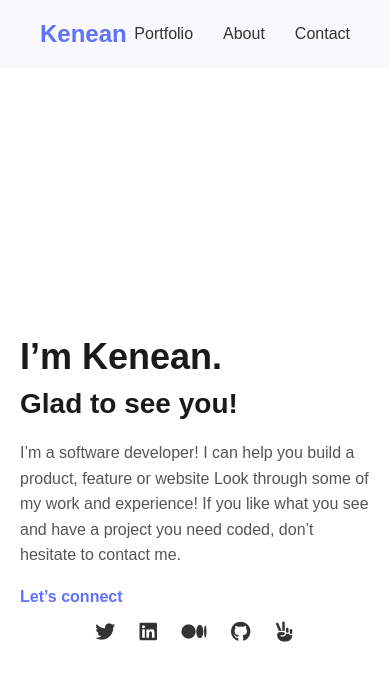
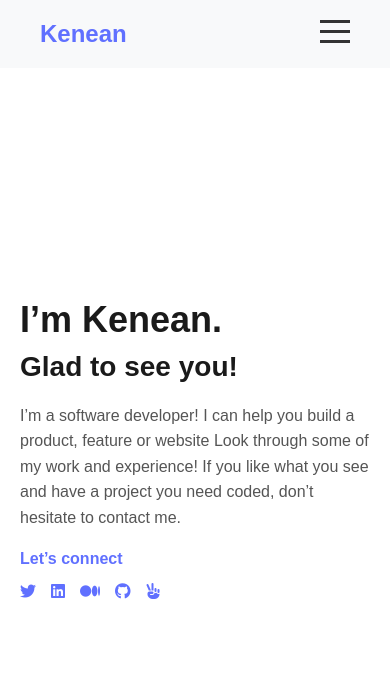
Before and after one commit to keneanalemayhu/portfolio, a plain HTML site: page index.html in a window 390 px wide. Drawn offline with Linux system fonts and the light colour scheme.

Commit message:
fixed the hamburger, and added a hidden checkbox on index

```diff
--- a/index.html
+++ b/index.html
@@ -5,12 +5,23 @@
     <meta name="viewport" content="width=device-width, initial-scale=1.0" />
     <title>Portfolio</title>
     <link rel="stylesheet" href="style/style.css" />
-    <link rel="stylesheet" href="https://cdnjs.cloudflare.com/ajax/libs/font-awesome/6.5.0/css/all.min.css" />
+    <link
+      rel="stylesheet"
+      href="https://cdnjs.cloudflare.com/ajax/libs/font-awesome/6.5.0/css/all.min.css"
+    />
   </head>
   <body>
     <header>
       <div class="navbar">
         <h1>Kenean</h1>
+
+        <input type="checkbox" id="menu-toggle" />
+        <label for="menu-toggle" class="hamburger">
+          <span></span>
+          <span></span>
+          <span></span>
+        </label>
+
         <ul class="navitems">
           <li><a href="index.html">Portfolio</a></li>
           <li><a href="about.html">About</a></li>
@@ -18,18 +29,21 @@
         </ul>
       </div>
     </header>
+
     <section class="hero">
+      <div class="hero-content">
         <div class="container">
           <h1>I’m Kenean.</h1>
           <h2>Glad to see you!</h2>
           <p>
             I’m a software developer! I can help you build a product, feature or
-          website Look through some of my work and experience! If you like what
-          you see and have a project you need coded, don’t hesitate to contact
-          me.
+            website Look through some of my work and experience! If you like
+            what you see and have a project you need coded, don’t hesitate to
+            contact me.
           </p>
           <a href="#">Let’s connect</a>
         </div>
+
         <div class="social-links">
           <a href="#" target="_blank"><i class="fab fa-twitter"></i></a>
           <a href="#" target="_blank"><i class="fab fa-linkedin"></i></a>
@@ -37,6 +51,7 @@
           <a href="#" target="_blank"><i class="fab fa-github"></i></a>
           <a href="#" target="_blank"><i class="fas fa-hand-peace"></i></a>
         </div>
+      </div>
     </section>
   </body>
 </html>
--- a/style/style.css
+++ b/style/style.css
@@ -4,7 +4,9 @@
   box-sizing: border-box;
 }
 
+html,
 body {
+  overflow: hidden;
   font-family: Arial, sans-serif;
 }
 
@@ -39,13 +41,21 @@ body {
 }
 
 .hero {
-  height: 100vh;
+  height: calc(100vh - 80px);
+  display: flex;
+  justify-content: center;
+  align-items: center;
+  padding: 0 20px;
+  text-align: left;
+}
+
+.hero-content {
   display: flex;
   flex-direction: column;
   justify-content: center;
-  align-items: center;
-  text-align: left;
-  padding: 0 20px;
+  align-items: flex-start;
+  max-width: 700px;
+  width: 100%;
 }
 
 .hero .container {
@@ -77,17 +87,95 @@ body {
   font-weight: bold;
 }
 
+#menu-toggle {
+  display: none;
+}
+
+.hamburger {
+  display: none;
+  font-size: 24px;
+  cursor: pointer;
+}
+
 .social-links {
   margin-top: 15px;
+  display: flex;
+  flex-wrap: wrap;
+  gap: 15px;
+  align-items: center;
+  justify-content: flex-start;
+  width: 100%;
+  max-width: 700px;
 }
 
-.social-links a {
-  margin: 0 10px;
-  font-size: 20px;
-  color: #333;
-  transition: color 0.3s ease;
+.hamburger {
+  display: none;
+  width: 30px;
+  height: 24px;
+  position: relative;
+  cursor: pointer;
+  margin-left: auto;
 }
 
-.social-links a:hover {
-  color: #6070ff;
+.hamburger span {
+  display: block;
+  height: 3px;
+  width: 100%;
+  background: #333;
+  position: absolute;
+  left: 0;
+  transition: all 0.3s ease;
 }
+
+/* Top line */
+.hamburger span:nth-child(1) {
+  top: 0;
+}
+
+/* Middle line */
+.hamburger span:nth-child(2) {
+  top: 10px;
+}
+
+/* Bottom line */
+.hamburger span:nth-child(3) {
+  top: 20px;
+}
+
+/* Animate to X when checked */
+#menu-toggle:checked + .hamburger span:nth-child(1) {
+  transform: rotate(45deg);
+  top: 10px;
+}
+
+#menu-toggle:checked + .hamburger span:nth-child(2) {
+  opacity: 0;
+}
+
+#menu-toggle:checked + .hamburger span:nth-child(3) {
+  transform: rotate(-45deg);
+  top: 10px;
+}
+
+@media (max-width: 768px) {
+  .navbar {
+    flex-wrap: wrap;
+    align-items: flex-start;
+  }
+
+  .hamburger {
+    display: block;
+  }
+
+  .navitems {
+    display: none;
+    flex-direction: column;
+    width: 100%;
+    gap: 15px;
+    margin-top: 10px;
+  }
+
+  #menu-toggle:checked + .hamburger + .navitems {
+    display: flex;
+  }
+}
```
Lines whose indentation alone changed are shown as unchanged.
